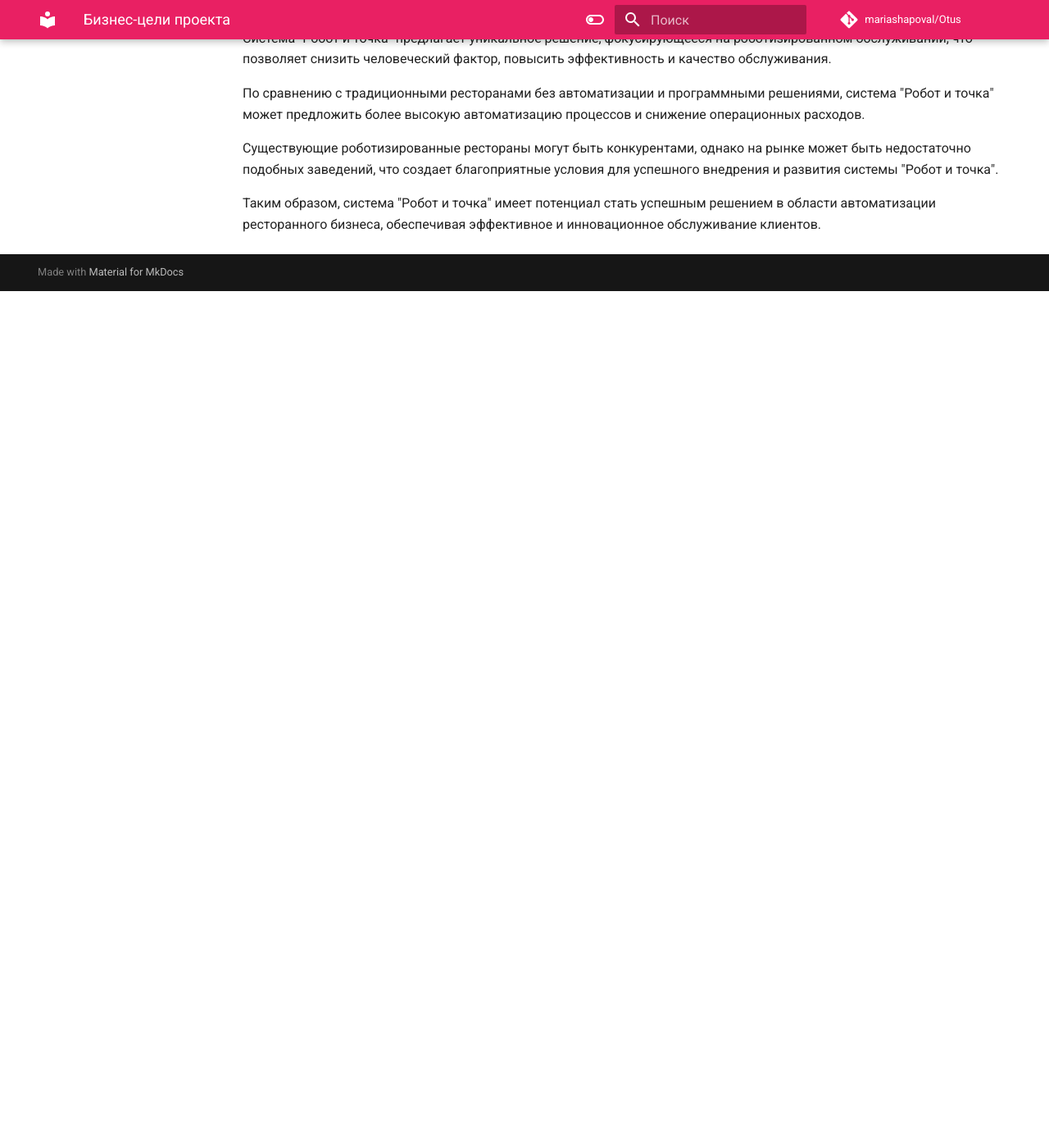
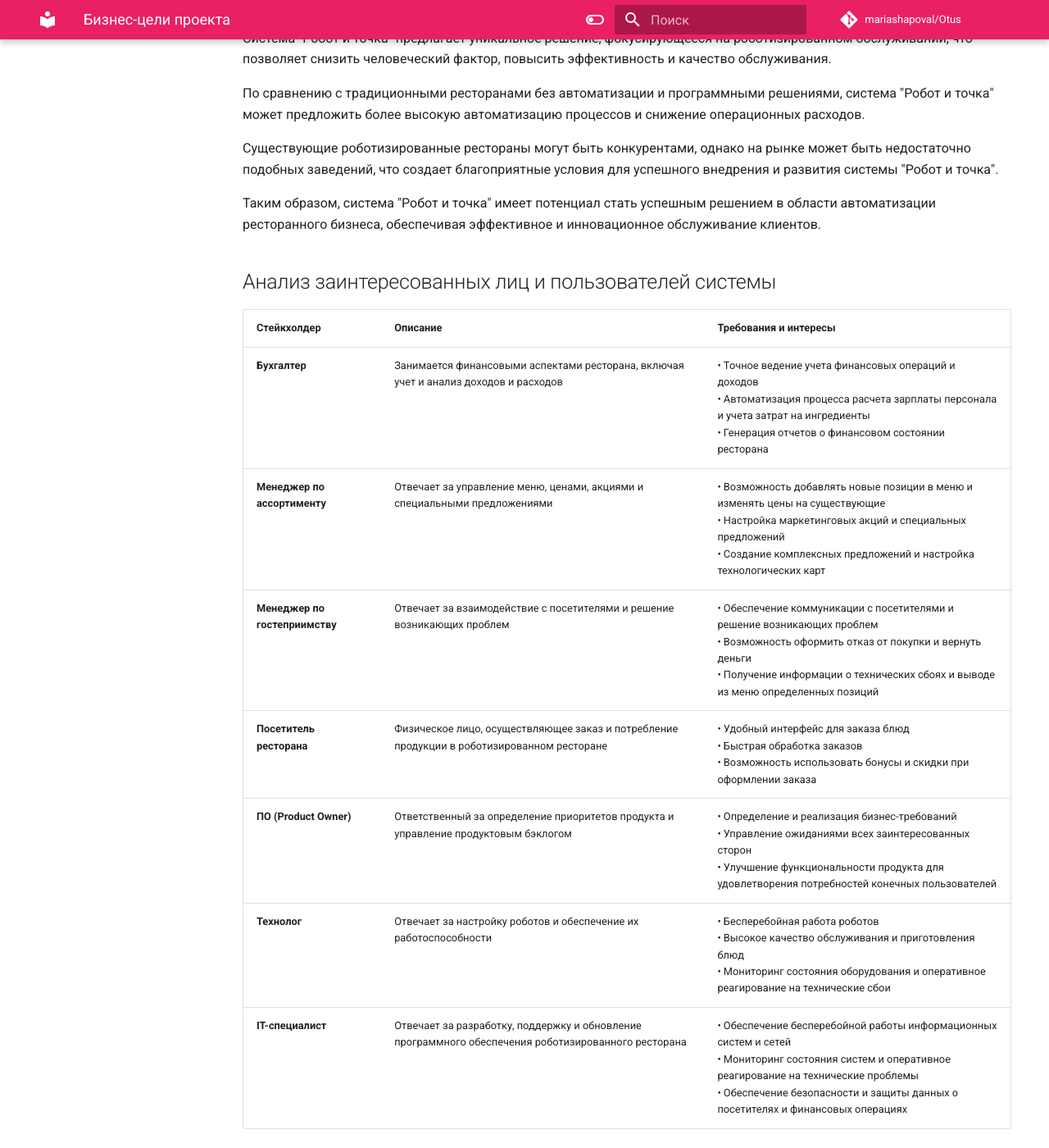
Before and after one commit to mariashapoval/Otus, an MkDocs documentation site: the page built from docs/tasks/goals.md, in a window 1280 px wide and 1400 px high, scrolled down 1640 px. Shown: the whole window at 82% size. Built offline with MkDocs 1.6.1 and Material for MkDocs 9.7.7, drawn with Linux system fonts in a browser that asks for light colours; comment, search, counter and statistics services are not loaded; before the commit the page ends 1995 px from its top, so only the background shows below that.

Commit message:
Update goals.md

```diff
--- a/docs/tasks/goals.md
+++ b/docs/tasks/goals.md
@@ -49,3 +49,15 @@
 Существующие роботизированные рестораны могут быть конкурентами, однако на рынке может быть недостаточно подобных заведений, что создает благоприятные условия для успешного внедрения и развития системы "Робот и точка".
 
 Таким образом, система "Робот и точка" имеет потенциал стать успешным решением в области автоматизации ресторанного бизнеса, обеспечивая эффективное и инновационное обслуживание клиентов.
+
+## Анализ заинтересованных лиц и пользователей системы
+
+| Стейкхолдер               | Описание                                                                                           | Требования и интересы                                                                                                    |
+|---------------------------|----------------------------------------------------------------------------------------------------|--------------------------------------------------------------------------------------------------------------------------|
+| **Бухгалтер**             | Занимается финансовыми аспектами ресторана, включая учет и анализ доходов и расходов                | • Точное ведение учета финансовых операций и доходов<br>• Автоматизация процесса расчета зарплаты персонала и учета затрат на ингредиенты<br>• Генерация отчетов о финансовом состоянии ресторана |
+| **Менеджер по ассортименту** | Отвечает за управление меню, ценами, акциями и специальными предложениями                           | • Возможность добавлять новые позиции в меню и изменять цены на существующие<br>• Настройка маркетинговых акций и специальных предложений<br>• Создание комплексных предложений и настройка технологических карт |
+| **Менеджер по гостеприимству** | Отвечает за взаимодействие с посетителями и решение возникающих проблем                        | • Обеспечение коммуникации с посетителями и решение возникающих проблем<br>• Возможность оформить отказ от покупки и вернуть деньги<br>• Получение информации о технических сбоях и выводе из меню определенных позиций |
+| **Посетитель ресторана**  | Физическое лицо, осуществляющее заказ и потребление продукции в роботизированном ресторане          | • Удобный интерфейс для заказа блюд<br>• Быстрая обработка заказов<br>• Возможность использовать бонусы и скидки при оформлении заказа |
+| **ПО (Product Owner)**    | Ответственный за определение приоритетов продукта и управление продуктовым бэклогом                | • Определение и реализация бизнес-требований<br>• Управление ожиданиями всех заинтересованных сторон<br>• Улучшение функциональности продукта для удовлетворения потребностей конечных пользователей |
+| **Технолог**              | Отвечает за настройку роботов и обеспечение их работоспособности                                    | • Бесперебойная работа роботов<br>• Высокое качество обслуживания и приготовления блюд<br>• Мониторинг состояния оборудования и оперативное реагирование на технические сбои |
+| **IT-специалист**         | Отвечает за разработку, поддержку и обновление программного обеспечения роботизированного ресторана | • Обеспечение бесперебойной работы информационных систем и сетей<br>• Мониторинг состояния систем и оперативное реагирование на технические проблемы<br>• Обеспечение безопасности и защиты данных о посетителях и финансовых операциях |
```
